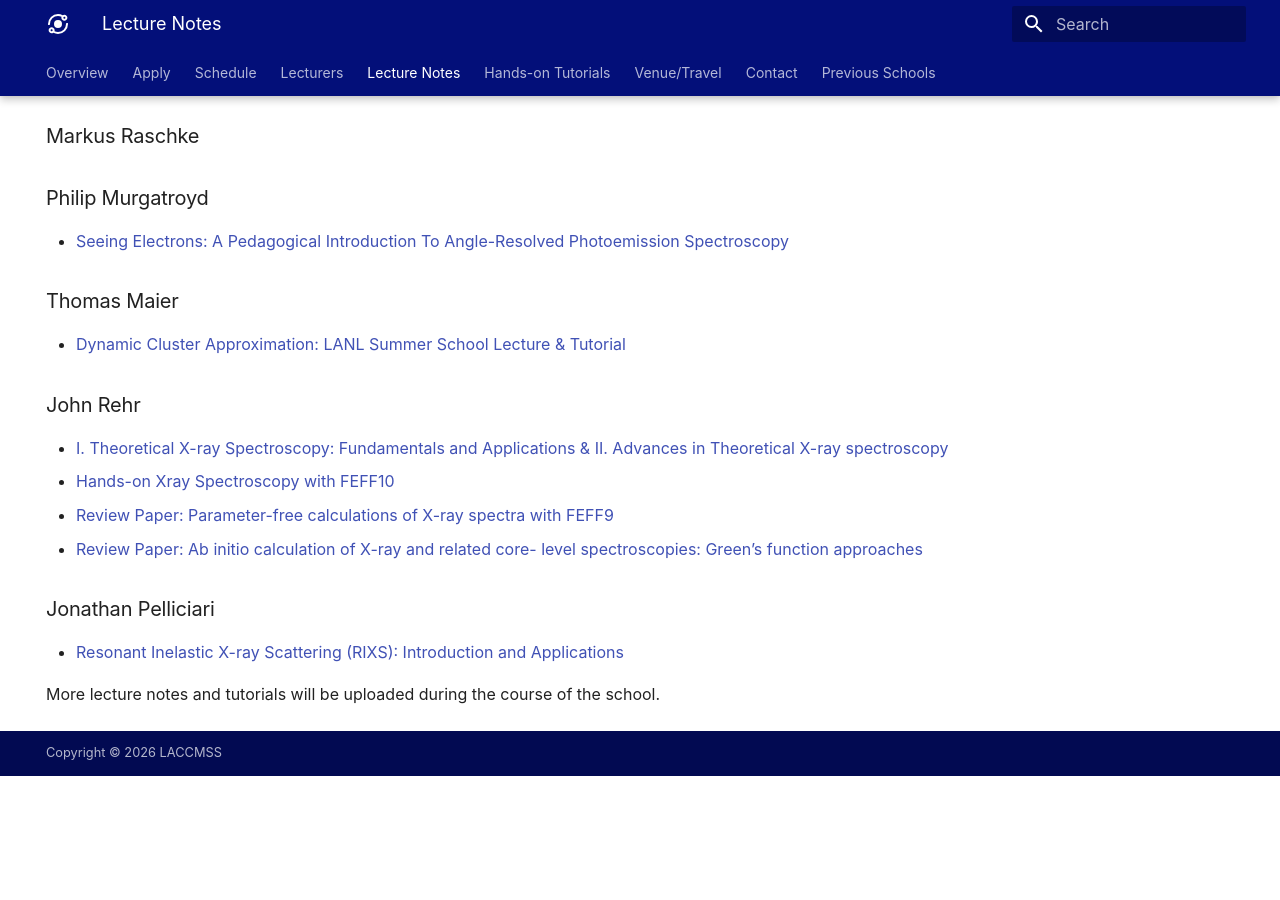
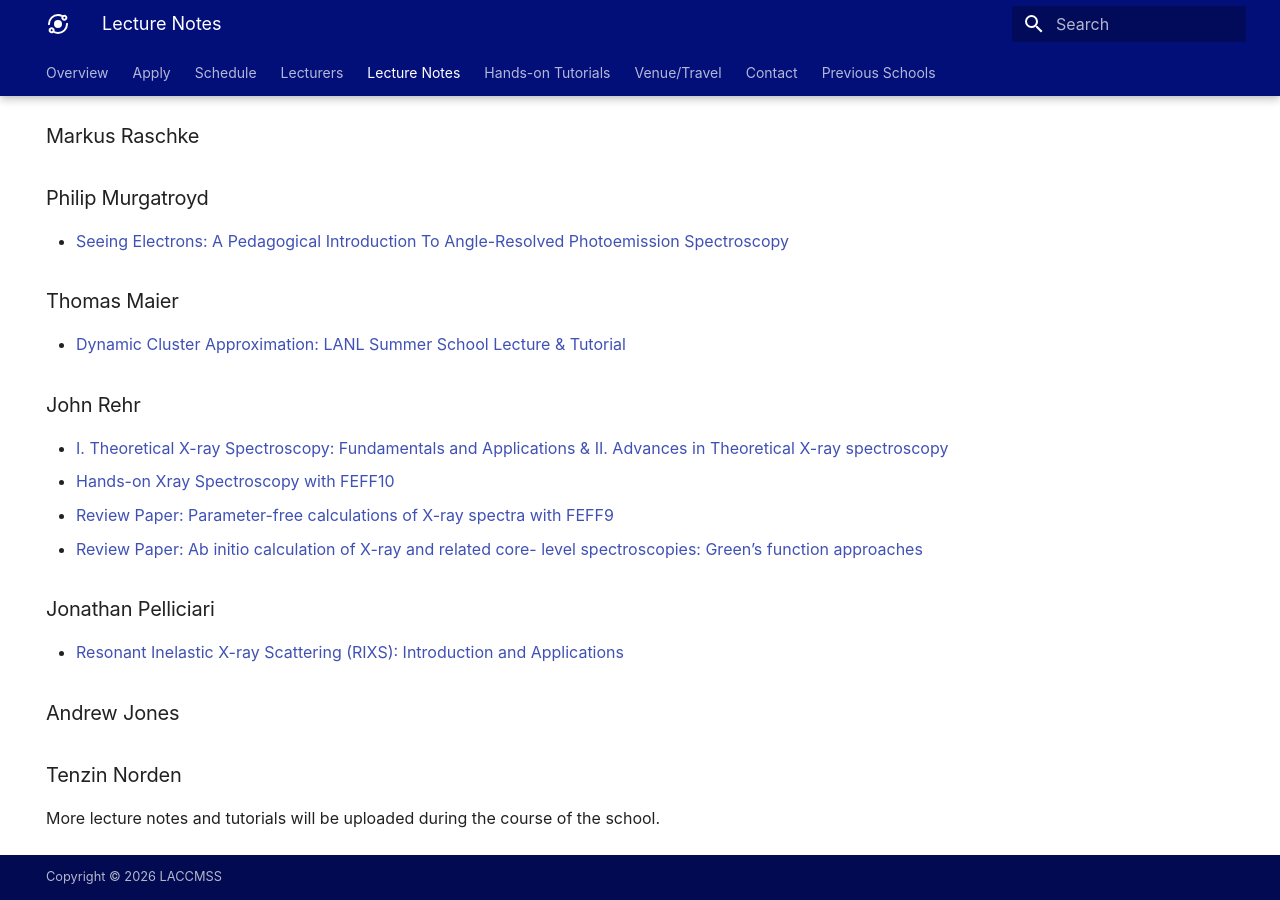
Before and after one commit to LACCMSS/2026, an MkDocs documentation site: the page built from docs/lecture_notes.md, in a window 1280 px wide and 900 px high, scrolled down 993 px. Built offline with MkDocs 1.6.1 and Material for MkDocs 9.7.7, drawn with Linux system fonts in a browser that asks for light colours; some web fonts are replaced; before the commit the page ends 1769 px from its top, so only the background shows below that; some of the changed lines change nothing that is shown.

Commit message:
Update lecture_notes.md

```diff
--- a/docs/lecture_notes.md
+++ b/docs/lecture_notes.md
@@ -6,48 +6,54 @@
 ---
 
 # School Overview/Conclusion
-- [Los Alamos Computational Condensed Matter Summer School: Overview](assets/Lecture_Data/LACCMSS_2026_intro.pdf)
+- [Los Alamos Computational Condensed Matter Summer School: Overview](assets/Lecture_Data/LACCMSS_2026_intro.pdf){target="_blank"}
 <!-- - [Los Alamos Computational Condensed Matter Summer School: Closing Remarks](assets/Lecture_Data/LACCMSS_2026_conclusion.pdf) -->
 
 # Lecture Notes
 
 ### Weitao Yang
-- [Density Functional Theory: Fundamentals](assets/Lecture_Data/Weitao_Yang/2026_DFT_Fundamentals_LANL.pdf)
-- [Density Functional Theory: Moden Developments](assets/Lecture_Data/Weitao_Yang/2026_DFT_Recent_Developments_LANL.pdf)
+- [Density Functional Theory: Fundamentals](assets/Lecture_Data/Weitao_Yang/2026_DFT_Fundamentals_LANL.pdf){target="_blank"}
+- [Density Functional Theory: Moden Developments](assets/Lecture_Data/Weitao_Yang/2026_DFT_Recent_Developments_LANL.pdf){target="_blank"}
 
 ### Roxanne Tutchton
-- [Determination of Electronic Structure: Solving the Kohn-Sham Equations](assets/Lecture_Data/Roxanne_Tutchton/LACCMSS_Electronic_Structure_Determination_Tutchton.pdf)
+- [Determination of Electronic Structure: Solving the Kohn-Sham Equations](assets/Lecture_Data/Roxanne_Tutchton/LACCMSS_Electronic_Structure_Determination_Tutchton.pdf){target="_blank"}
 
 ### Elizabeth Peterson
-- [Predicting Properties from First-Principles I: Electronic and Magnetic Properties](assets/Lecture_Data/Elizabeth_Peterson/laccmss_16jun26.pdf)
+- [Predicting Properties from First-Principles I: Electronic and Magnetic Properties](assets/Lecture_Data/Elizabeth_Peterson/laccmss_16jun26.pdf){target="_blank"}
 
 ### Richard Remsing
-- [Predicting Properties from First-Principles II: Total Energy and Force Applications](assets/Lecture_Data/Richard_Remsing/Remsing_LANL_2026.pdf)
+- [Predicting Properties from First-Principles II: Total Energy and Force Applications](assets/Lecture_Data/Richard_Remsing/Remsing_LANL_2026.pdf){target="_blank"}
 
 ### Christopher Lane
-- [Many-Body Primer Lecture Notes ](assets/Lecture_Data/Christopher_Lane/ManyBodyPrimerLectureNotes.pdf)
-- [When Independent Particle Methods Fail: The Effect of Correlations ](assets/Lecture_Data/Christopher_Lane/LANE_DFT_What_are_we_missing_Talk_2026.pdf)
+- [Many-Body Primer Lecture Notes ](assets/Lecture_Data/Christopher_Lane/ManyBodyPrimerLectureNotes.pdf){target="_blank"}
+- [When Independent Particle Methods Fail: The Effect of Correlations ](assets/Lecture_Data/Christopher_Lane/LANE_DFT_What_are_we_missing_Talk_2026.pdf){target="_blank"}
 
 ### Sergei Tretiak
-- [Electronically excited states and theoretical spectroscopy: principles, simulations, examples, machine learning](assets/Lecture_Data/Sergei_Tretiak/Excited_states_Cond.Matter.School_LANL_2026.pdf)
+- [Electronically excited states and theoretical spectroscopy: principles, simulations, examples, machine learning](assets/Lecture_Data/Sergei_Tretiak/Excited_states_Cond.Matter.School_LANL_2026.pdf){target="_blank"}
 
 ### Felipe da Jornada
 
 ### Markus Raschke
 
 ### Philip Murgatroyd
--  [Seeing Electrons: A Pedagogical Introduction To Angle-Resolved Photoemission Spectroscopy](assets/Lecture_Data/Philip_Murgatroyd/ARPES.pptx)
+-  [Seeing Electrons: A Pedagogical Introduction To Angle-Resolved Photoemission Spectroscopy](assets/Lecture_Data/Philip_Murgatroyd/ARPES.pptx){target="_blank"}
 
 ### Thomas Maier
--  [Dynamic Cluster Approximation: LANL Summer School Lecture & Tutorial](assets/Lecture_Data/Thomas_Maier/LANL_Summer_Lecture_2026_Maier.pdf)
+-  [Dynamic Cluster Approximation: LANL Summer School Lecture & Tutorial](assets/Lecture_Data/Thomas_Maier/LANL_Summer_Lecture_2026_Maier.pdf){target="_blank"}
 
 ### John Rehr
-- [I. Theoretical X-ray Spectroscopy: Fundamentals and Applications & II. Advances in Theoretical X-ray spectroscopy](assets/Lecture_Data/John_Rehr/LACCMSS-Lectures-JJRehr.pdf)
-- [Hands-on Xray Spectroscopy with FEFF10](assets/Lecture_Data/John_Rehr/LANL-JFEFF-FEFF10-Demo-26.pdf)
-- [Review Paper: Parameter-free calculations of X-ray spectra with FEFF9](assets/Lecture_Data/John_Rehr/Review-PCCP-2010.pdf)
-- [Review Paper: Ab initio calculation of X-ray and related core- level spectroscopies: Green’s function approaches](assets/Lecture_Data/John_Rehr/Review-PCCP-2022.pdf)
+- [I. Theoretical X-ray Spectroscopy: Fundamentals and Applications & II. Advances in Theoretical X-ray spectroscopy](assets/Lecture_Data/John_Rehr/LACCMSS-Lectures-JJRehr.pdf){target="_blank"}
+- [Hands-on Xray Spectroscopy with FEFF10](assets/Lecture_Data/John_Rehr/LANL-JFEFF-FEFF10-Demo-26.pdf){target="_blank"}
+- [Review Paper: Parameter-free calculations of X-ray spectra with FEFF9](assets/Lecture_Data/John_Rehr/Review-PCCP-2010.pdf){target="_blank"}
+- [Review Paper: Ab initio calculation of X-ray and related core- level spectroscopies: Green’s function approaches](assets/Lecture_Data/John_Rehr/Review-PCCP-2022.pdf){target="_blank"}
 
 ### Jonathan Pelliciari
--  [Resonant Inelastic X-ray Scattering (RIXS): Introduction and Applications](assets/Lecture_Data/Jonathan_Pelliciari/LANL_School_2026.pdf)
+-  [Resonant Inelastic X-ray Scattering (RIXS): Introduction and Applications](assets/Lecture_Data/Jonathan_Pelliciari/LANL_School_2026.pdf){target="_blank"}
+
+### Andrew Jones
+
+
+### Tenzin Norden
+
 
 More lecture notes and tutorials will be uploaded during the course of the school.
```
